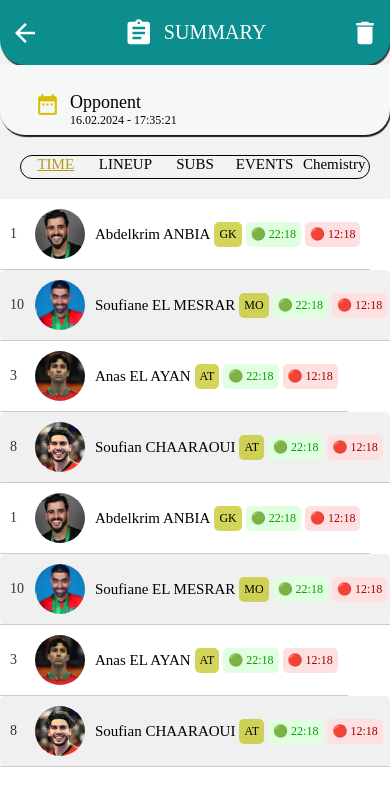
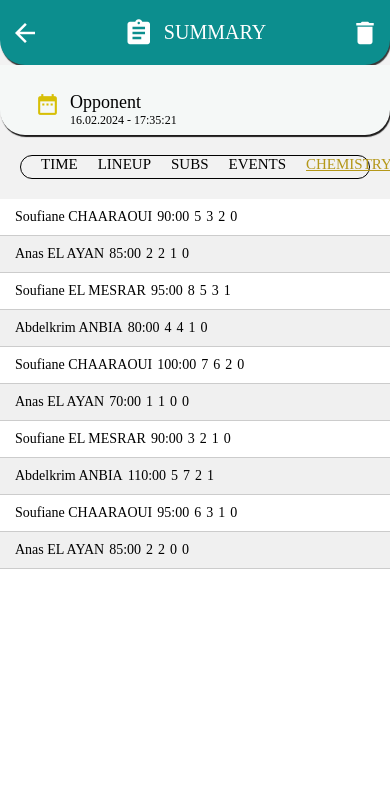
Before and after one commit to YahyaNamir/Salle_Summary, a React Native app: screen /CHEMISTRY in a window 390 px wide. Shown: the top 806 px of the page. Built offline with nearby package versions, Linux system fonts and the light colour scheme.

Commit message:
Chemistry

```diff
--- a/AppNavigator.js
+++ b/AppNavigator.js
@@ -8,7 +8,7 @@ import SubsScreen from './screens/SubsScreen';
 import EventsScreen from './screens/EventsScreen';
 import CustomHeader from './components/CustomHeader';
 import CustomTabBar from './components/CustomTabBar';
-import Chemistry from './screens/Chemistry';
+import ChemistryScreen from './screens/ChemistryScreen';
 
 const Tab = createMaterialTopTabNavigator();
 const Stack = createStackNavigator();
@@ -19,7 +19,7 @@ const TabNavigator = () => (
     <Tab.Screen name="LINEUP" component={LineupScreen} />
     <Tab.Screen name="SUBS" component={SubsScreen} />
     <Tab.Screen name="EVENTS" component={EventsScreen} />
-    <Tab.Screen name="Chemistry" component={Chemistry} />
+    <Tab.Screen name="CHEMISTRY" component={ChemistryScreen} />
   </Tab.Navigator>
 );
 
--- /dev/null
+++ b/components/ChemistryItem.js
@@ -0,0 +1,25 @@
+import { View, Text, StyleSheet } from 'react-native';
+import React from 'react';
+
+export default function ChemistryItem({ chemistry }) {
+  return (
+    <View style={styles.itemContainer}>
+      <Text style={{fontFamily: 'Poppins-Bold', marginLeft: 5}} >{chemistry.name}</Text>
+      <Text style={{fontFamily: 'Poppins-Bold', marginLeft: 5}} >{chemistry.minutePlayer}</Text>
+      <Text style={{fontFamily: 'Poppins-Bold', marginLeft: 5}} >{chemistry.goal}</Text>
+      <Text style={{fontFamily: 'Poppins-Bold', marginLeft: 5}} >{chemistry.receivedGoal}</Text>
+      <Text style={{fontFamily: 'Poppins-Bold', marginLeft: 5}} >{chemistry.yellowCard}</Text>
+      <Text style={{fontFamily: 'Poppins-Bold', marginLeft: 5}} >{chemistry.redCard}</Text>
+    </View>
+  );
+}
+
+const styles = StyleSheet.create({
+  itemContainer: {
+    flexDirection: 'row',
+    alignItems: 'center',
+    padding: 10,
+    borderBottomWidth: 1,
+    borderBottomColor: '#ccc',
+  },
+});
--- a/components/CustomTabBar.js
+++ b/components/CustomTabBar.js
@@ -45,8 +45,9 @@ const styles = StyleSheet.create({
     borderRadius: 50,
   },
   tab: {
-    flex: 1,
-    alignItems: 'center',
+    alignItems: 'flex-start',
+    alignContent: 'space-between',
+    marginLeft: 20,
   },
   tabText: {
     color: '#000000',
--- a/screens/Chemistry.js
+++ /dev/null
@@ -1,10 +0,0 @@
-import { View, Text } from 'react-native'
-import React from 'react'
-
-export default function Chemistry() {
-  return (
-    <View>
-      <Text>Chemistry</Text>
-    </View>
-  )
-}
--- /dev/null
+++ b/screens/ChemistryScreen.js
@@ -0,0 +1,134 @@
+import { View, FlatList, StyleSheet } from 'react-native';
+import React from 'react';
+import ChemistryItem from '../components/ChemistryItem';
+const chemistryData = [
+  {
+    id: '1',
+    picture: require('../assets/images/chaaraoui.png'),
+    name: 'Soufiane CHAARAOUI',
+    goal: 5,
+    minutePlayer: '90:00',
+    yellowCard: 2,
+    redCard: 0,
+    receivedGoal: 3,
+  },
+  {
+    id: '2',
+    picture: require('../assets/images/ayan.png'),
+    name: 'Anas EL AYAN',
+    goal: 2,
+    minutePlayer: '85:00',
+    yellowCard: 1,
+    redCard: 0,
+    receivedGoal: 2,
+  },
+  {
+    id: '3',
+    picture: require('../assets/images/mesrar.png'),
+    name: 'Soufiane EL MESRAR',
+    goal: 8,
+    minutePlayer: '95:00',
+    yellowCard: 3,
+    redCard: 1,
+    receivedGoal: 5,
+  },
+  {
+    id: '4',
+    picture: require('../assets/images/aniba1.png'),
+    name: 'Abdelkrim ANBIA',
+    goal: 4,
+    minutePlayer: '80:00',
+    yellowCard: 1,
+    redCard: 0,
+    receivedGoal: 4,
+  },
+  {
+    id: '5',
+    picture: require('../assets/images/chaaraoui.png'),
+    name: 'Soufiane CHAARAOUI',
+    goal: 7,
+    minutePlayer: '100:00',
+    yellowCard: 2,
+    redCard: 0,
+    receivedGoal: 6,
+  },
+  {
+    id: '6',
+    picture: require('../assets/images/ayan.png'),
+    name: 'Anas EL AYAN',
+    goal: 1,
+    minutePlayer: '70:00',
+    yellowCard: 0,
+    redCard: 0,
+    receivedGoal: 1,
+  },
+  {
+    id: '7',
+    picture: require('../assets/images/mesrar.png'),
+    name: 'Soufiane EL MESRAR',
+    goal: 3,
+    minutePlayer: '90:00',
+    yellowCard: 1,
+    redCard: 0,
+    receivedGoal: 2,
+  },
+  {
+    id: '8',
+    picture: require('../assets/images/aniba1.png'),
+    name: 'Abdelkrim ANBIA',
+    goal: 5,
+    minutePlayer: '110:00',
+    yellowCard: 2,
+    redCard: 1,
+    receivedGoal: 7,
+  },
+  {
+    id: '9',
+    picture: require('../assets/images/chaaraoui.png'),
+    name: 'Soufiane CHAARAOUI',
+    goal: 6,
+    minutePlayer: '95:00',
+    yellowCard: 1,
+    redCard: 0,
+    receivedGoal: 3,
+  },
+  {
+    id: '10',
+    picture: require('../assets/images/ayan.png'),
+    name: 'Anas EL AYAN',
+    goal: 2,
+    minutePlayer: '85:00',
+    yellowCard: 0,
+    redCard: 0,
+    receivedGoal: 2,
+  },
+];
+
+export default function ChemistryScreen() {
+  const renderItem = ({ item, index }) => {
+    const backgroundColor = index % 2 === 0 ? '#fff' : '#f0f0f0';
+
+    return (
+      <View style={{ backgroundColor }}>
+        <ChemistryItem chemistry={item} />
+      </View>
+    );
+  };
+
+  return (
+    <View style={styles.container}>
+      <FlatList
+        data={chemistryData}
+        renderItem={renderItem}
+        keyExtractor={item => item.id}
+      />
+    </View>
+  );
+}
+
+const styles = StyleSheet.create({
+  container: {
+    flex: 1,
+    backgroundColor: '#fff',
+  },
+});
```
Also changed, not shown: package.json (+5 -2 lines), 2 other files (tests, documents, lock files or other folders).
